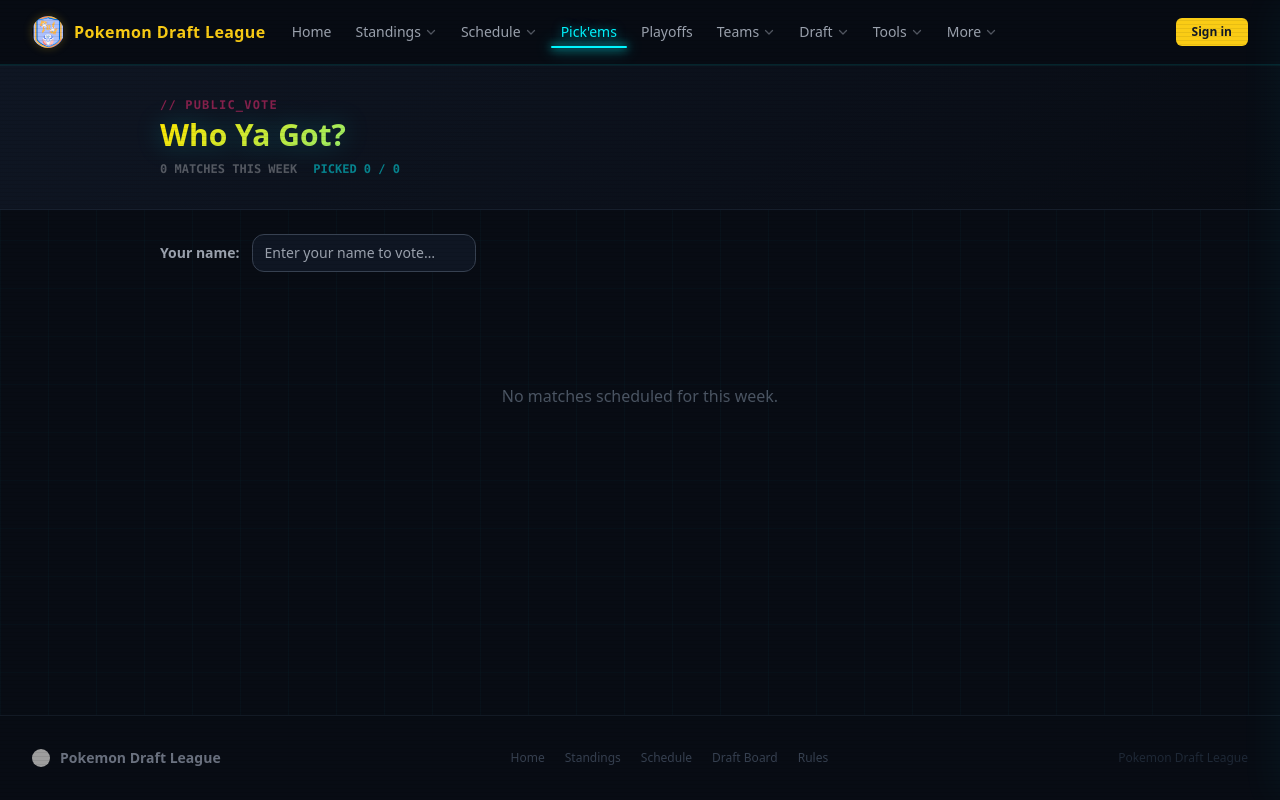
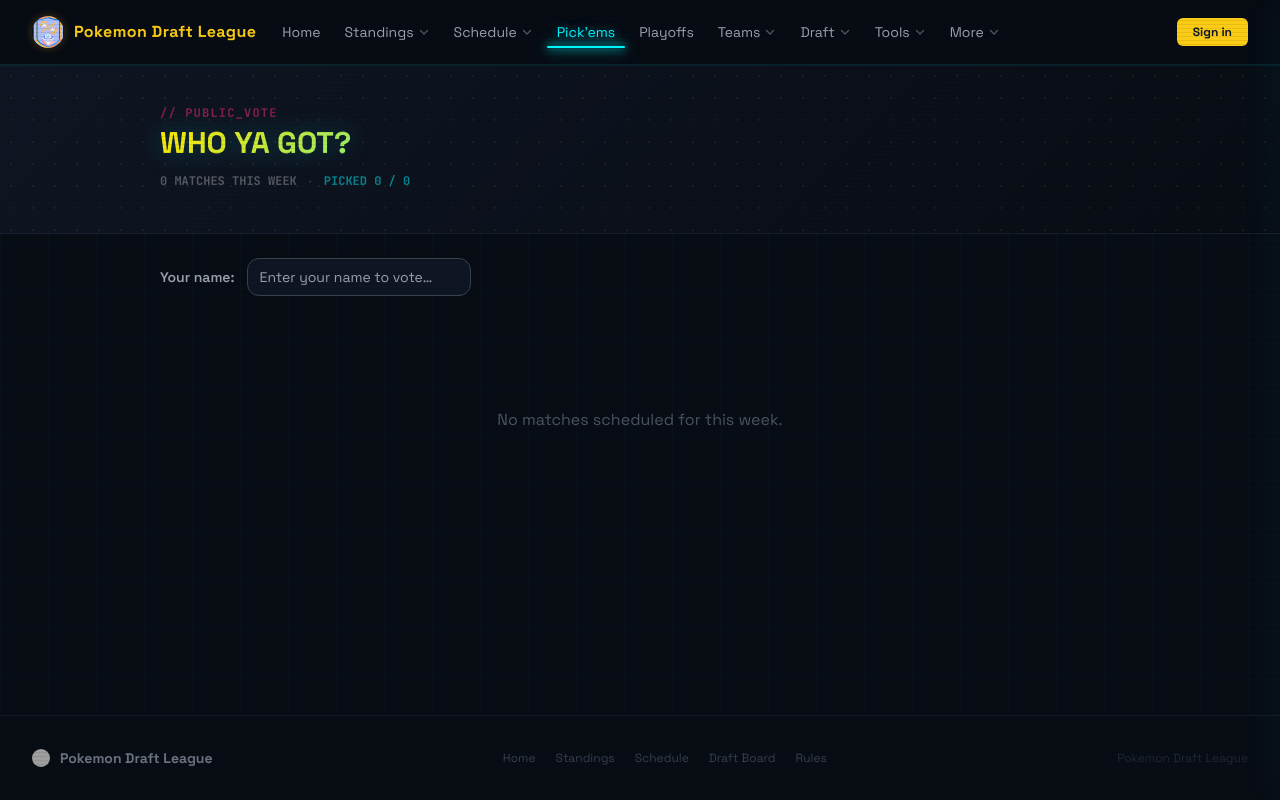
Before and after one commit to EntoSanchez/yuri-draft-league, a Flask app: page /pickems in a window 1280 px wide. Run offline with Flask 3, Linux system fonts and the light colour scheme; data that the repository does not hold is empty; parts of the project's set-up code (start-up, migrations or seed data) failed here and were passed over; some libraries are stand-ins or nearby versions; grey boxes are pictures that could not be loaded.

Commit message:
Add Google Fonts, fix schedule header, improve week tabs and pickems design
- base.html: Import Space Grotesk, JetBrains Mono, Rajdhani from Google Fonts; apply as CSS vars and body font
- schedule.html: Update header eyebrow to // MATCH.GRID; redesign week tabs to show WEEK XX + LIVE/DONE/UPCOMING status
- pickems.html: Uppercase WHO YA GOT? h1; add hero-pattern to header; switch leaderboard header to // PICKEM.LEADERBOARD mono style
- index.html: Add gradient divider line after // THE REST section label

Co-Authored-By: Claude Sonnet 4.6 <noreply@anthropic.com>

```diff
--- a/templates/base.html
+++ b/templates/base.html
@@ -5,6 +5,9 @@
   <meta name="viewport" content="width=device-width, initial-scale=1.0" />
   <title>{% block title %}{{ league_name }}{% endblock %}</title>
   <link rel="icon" type="image/jpeg" href="/static/favicon.jpg">
+  <link rel="preconnect" href="https://fonts.googleapis.com">
+  <link rel="preconnect" href="https://fonts.gstatic.com" crossorigin>
+  <link href="https://fonts.googleapis.com/css2?family=Rajdhani:wght@400;500;600;700&family=Space+Grotesk:wght@300;400;500;600;700&family=JetBrains+Mono:wght@400;500;600;700;800&display=swap" rel="stylesheet">
   <script src="https://cdn.tailwindcss.com"></script>
   <script>
     tailwind.config = {
@@ -31,9 +34,19 @@
       --cp-bg:     #040408;
       --cp-sf:     #070B12;
       --cp-sf2:    #0A0F1C;
+      --font-body: 'Space Grotesk', system-ui, sans-serif;
+      --font-mono: 'JetBrains Mono', 'Fira Code', ui-monospace, monospace;
+      --font-display: 'Rajdhani', 'Bai Jamjuree', system-ui, sans-serif;
     }
 
-    html, body { background-color: var(--cp-bg); }
+    html, body {
+      background-color: var(--cp-bg);
+      font-family: var(--font-body);
+    }
+
+    .font-mono, code, pre, [class*="font-mono"] {
+      font-family: var(--font-mono) !important;
+    }
 
     /* Circuit grid on body */
     body {
--- a/templates/index.html
+++ b/templates/index.html
@@ -218,7 +218,10 @@
   {% endmacro %}
 
   {% if standings_all %}
-  <p class="text-xs font-bold uppercase tracking-widest font-mono mb-6" style="color:rgba(0,245,255,0.4);">// THE REST · RANKS 04–{{ standings_all | length }}</p>
+  <div class="flex items-center gap-3 mb-6">
+    <p class="text-xs font-bold uppercase tracking-widest font-mono" style="color:rgba(0,245,255,0.4);">// THE REST · RANKS 04–{{ standings_all | length }}</p>
+    <div class="flex-1 h-px" style="background:linear-gradient(90deg,rgba(0,245,255,0.1),transparent);"></div>
+  </div>
   {# ── Overall standings ── #}
   <div class="mb-10">
     <div class="flex items-center gap-3 mb-4">
--- a/templates/pickems.html
+++ b/templates/pickems.html
@@ -2,12 +2,13 @@
 {% block title %}Pick'ems — {{ league_name }}{% endblock %}
 {% block content %}
 
-<div class="border-b border-gray-800/60" style="background:linear-gradient(135deg,#0f1623 0%,#080c14 100%);">
-  <div class="max-w-5xl mx-auto px-4 sm:px-6 lg:px-8 py-8">
+<div class="hero-pattern border-b border-gray-800/60" style="background:linear-gradient(135deg,#0f1623 0%,#080c14 100%);">
+  <div class="max-w-5xl mx-auto px-4 sm:px-6 lg:px-8 py-10">
     <p class="text-xs font-bold uppercase tracking-widest font-mono mb-1" style="color:rgba(255,45,120,0.5);">// PUBLIC_VOTE</p>
-    <h1 class="text-3xl font-black gradient-heading">Who Ya Got?</h1>
-    <div class="flex flex-wrap items-center gap-4 mt-2">
+    <h1 class="text-3xl font-black gradient-heading">WHO YA GOT?</h1>
+    <div class="flex flex-wrap items-center gap-3 mt-2">
       <span class="text-xs font-bold font-mono" style="color:rgba(255,255,255,0.3);">{{ matches|length }} MATCH{% if matches|length != 1 %}ES{% endif %} THIS WEEK</span>
+      <span style="color:rgba(255,255,255,0.15);">·</span>
       <span id="picked-counter" class="text-xs font-bold font-mono" style="color:rgba(0,245,255,0.5);">PICKED 0 / {{ matches|length }}</span>
     </div>
   </div>
@@ -143,8 +144,8 @@
   {% if leaderboard %}
   <div class="rounded-xl border border-gray-800 overflow-hidden" style="background:#0f1623;">
     <div class="px-5 py-3 border-b border-gray-800/60">
-      <h2 class="text-sm font-bold uppercase tracking-widest text-yellow-500/70">Pick'em Leaderboard</h2>
-      <p class="text-xs text-gray-600 mt-0.5">Correct picks on completed matches</p>
+      <p class="text-xs font-bold font-mono mb-0.5" style="color:rgba(0,245,255,0.4);">// PICKEM.LEADERBOARD</p>
+      <p class="text-xs text-gray-600">Correct picks on completed matches</p>
     </div>
     <table class="w-full text-sm">
       <thead>
```
Also changed, not shown: templates/schedule.html (+13 -6 lines).
